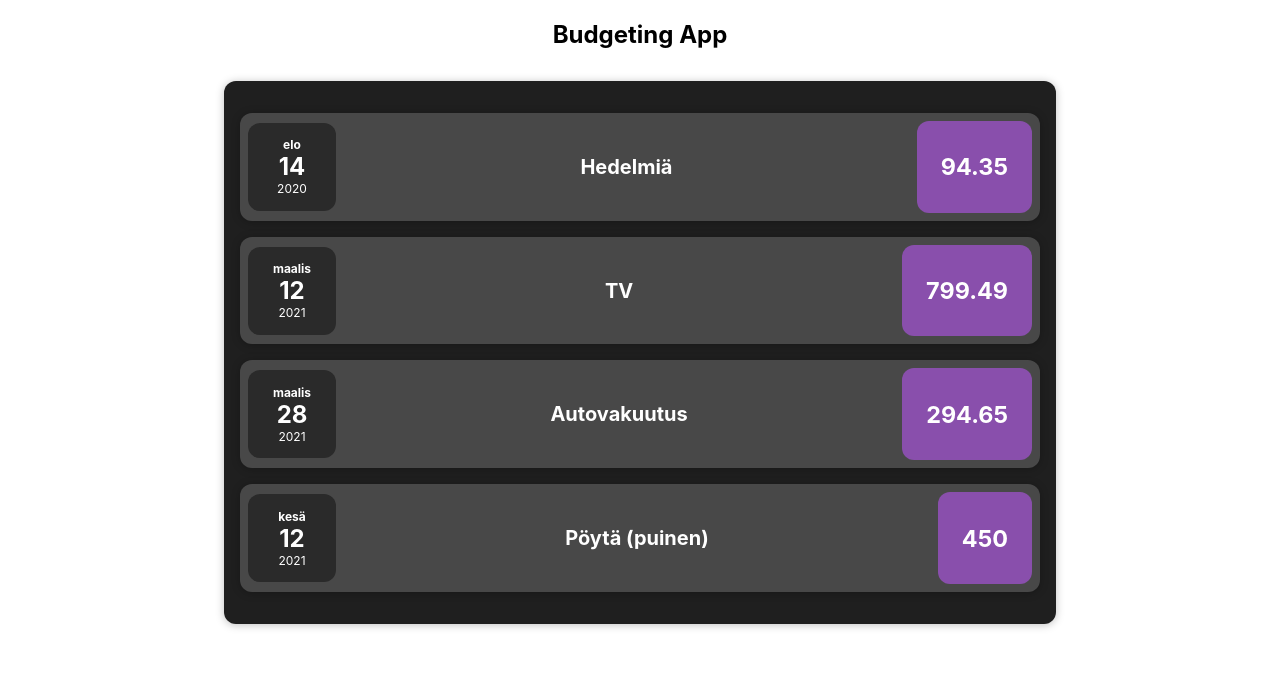
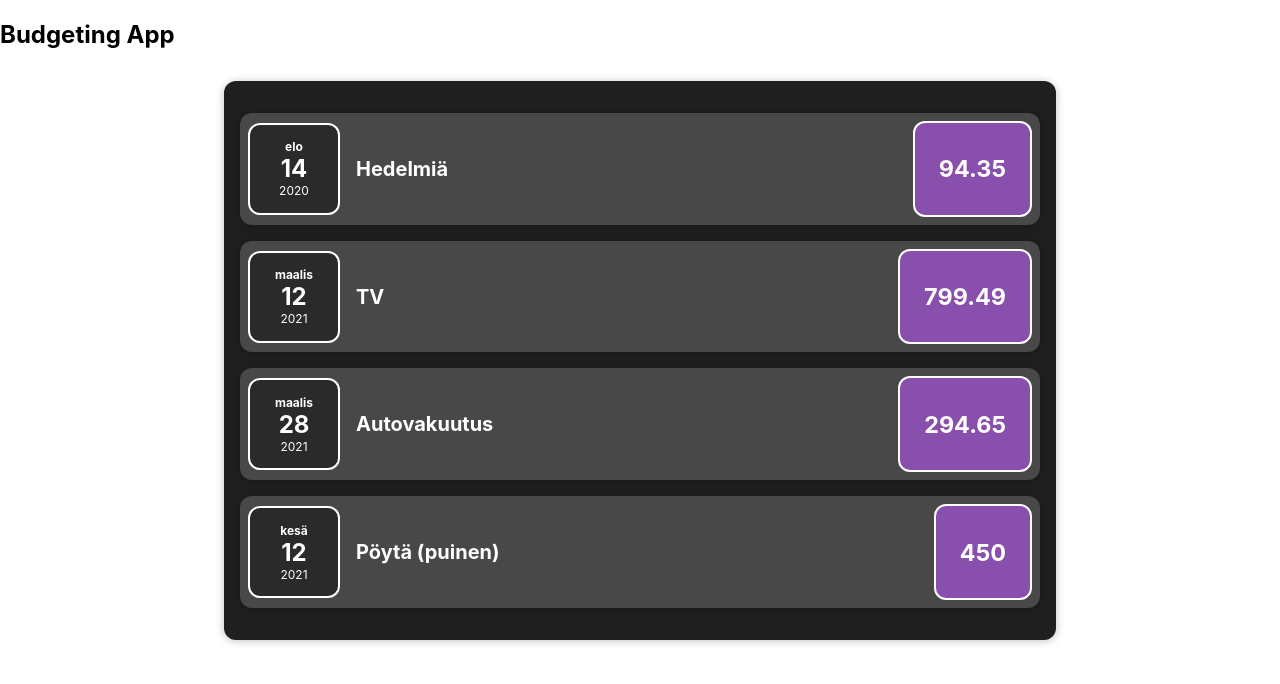
Before and after one commit to maijuriina/Budgeting-App, a React (Create React App) app in the folder budgeting-app/: page / in a window 1280 px wide. Shown: the top 684 px of the page. Built offline with nearby package versions, Linux system fonts and the light colour scheme.

Commit message:
Functions to arrow functions w/ const. White borders added

```diff
--- a/budgeting-app/src/App.css
+++ b/budgeting-app/src/App.css
@@ -1,7 +1,3 @@
-.App {
-  text-align: center;
-}
-
 .App-logo {
   height: 40vmin;
   pointer-events: none;
--- a/budgeting-app/src/App.js
+++ b/budgeting-app/src/App.js
@@ -1,7 +1,7 @@
 import "./App.css";
 import Expenses from "./components/Expenses/Expenses";
 
-function App() {
+const App = () => {
   const expenses = [
     {
       id: "e1",
@@ -30,6 +30,6 @@ function App() {
       <Expenses items={expenses} />
     </div>
   );
-}
+};
 
 export default App;
--- a/budgeting-app/src/components/Expenses/ExpenseDate.css
+++ b/budgeting-app/src/components/Expenses/ExpenseDate.css
@@ -3,7 +3,7 @@
   flex-direction: column;
   width: 5.5rem;
   height: 5.5rem;
-  border: none;
+  border: solid 2px white;
   background-color: #2a2a2a;
   color: white;
   border-radius: 12px;
--- a/budgeting-app/src/components/Expenses/ExpenseDate.js
+++ b/budgeting-app/src/components/Expenses/ExpenseDate.js
@@ -1,6 +1,6 @@
 import "./ExpenseDate.css";
 
-function ExpenseDate(props) {
+const ExpenseDate = (props) => {
   const month = props.date.toLocaleString("fi-FI", { month: "short" });
   const day = props.date.toLocaleString("fi-FI", { day: "2-digit" });
   const year = props.date.getFullYear();
@@ -12,6 +12,6 @@ function ExpenseDate(props) {
       <div className="expense-date__year">{year}</div>
     </div>
   );
-}
+};
 
 export default ExpenseDate;
--- a/budgeting-app/src/components/Expenses/ExpenseItem.css
+++ b/budgeting-app/src/components/Expenses/ExpenseItem.css
@@ -30,7 +30,7 @@
   font-weight: bold;
   color: white;
   background-color: #894fac;
-  border: none;
+  border: solid 2px white;
   padding: 0.5rem;
   border-radius: 12px;
 }
--- a/budgeting-app/src/components/Expenses/ExpenseItem.js
+++ b/budgeting-app/src/components/Expenses/ExpenseItem.js
@@ -2,7 +2,7 @@ import "./ExpenseItem.css";
 import ExpenseDate from "./ExpenseDate";
 import Card from "../UI/Card";
 
-function ExpenseItem(props) {
+const ExpenseItem = (props) => {
   return (
     <Card className="expense-item">
       <ExpenseDate date={props.date} />
@@ -14,6 +14,6 @@ function ExpenseItem(props) {
       </div>
     </Card>
   );
-}
+};
 
 export default ExpenseItem;
--- a/budgeting-app/src/components/Expenses/Expenses.js
+++ b/budgeting-app/src/components/Expenses/Expenses.js
@@ -2,7 +2,7 @@ import "./Expenses.css";
 import ExpenseItem from "./ExpenseItem";
 import Card from "../UI/Card";
 
-function Expenses(props) {
+const Expenses = (props) => {
   return (
     <Card className="expenses">
       <ExpenseItem
@@ -27,6 +27,6 @@ function Expenses(props) {
       />
     </Card>
   );
-}
+};
 
 export default Expenses;
--- a/budgeting-app/src/components/UI/Card.js
+++ b/budgeting-app/src/components/UI/Card.js
@@ -1,9 +1,9 @@
 import "./Card.css";
 
 // by passing props and referencing props.children, it is possible to use the Card as a wrapper component
-function Card(props) {
+const Card = (props) => {
   const classes = "card " + props.className; // enables use of classname on Card, using {classes} on returning div
   return <div className={classes}>{props.children}</div>;
-}
+};
 
 export default Card;
```
